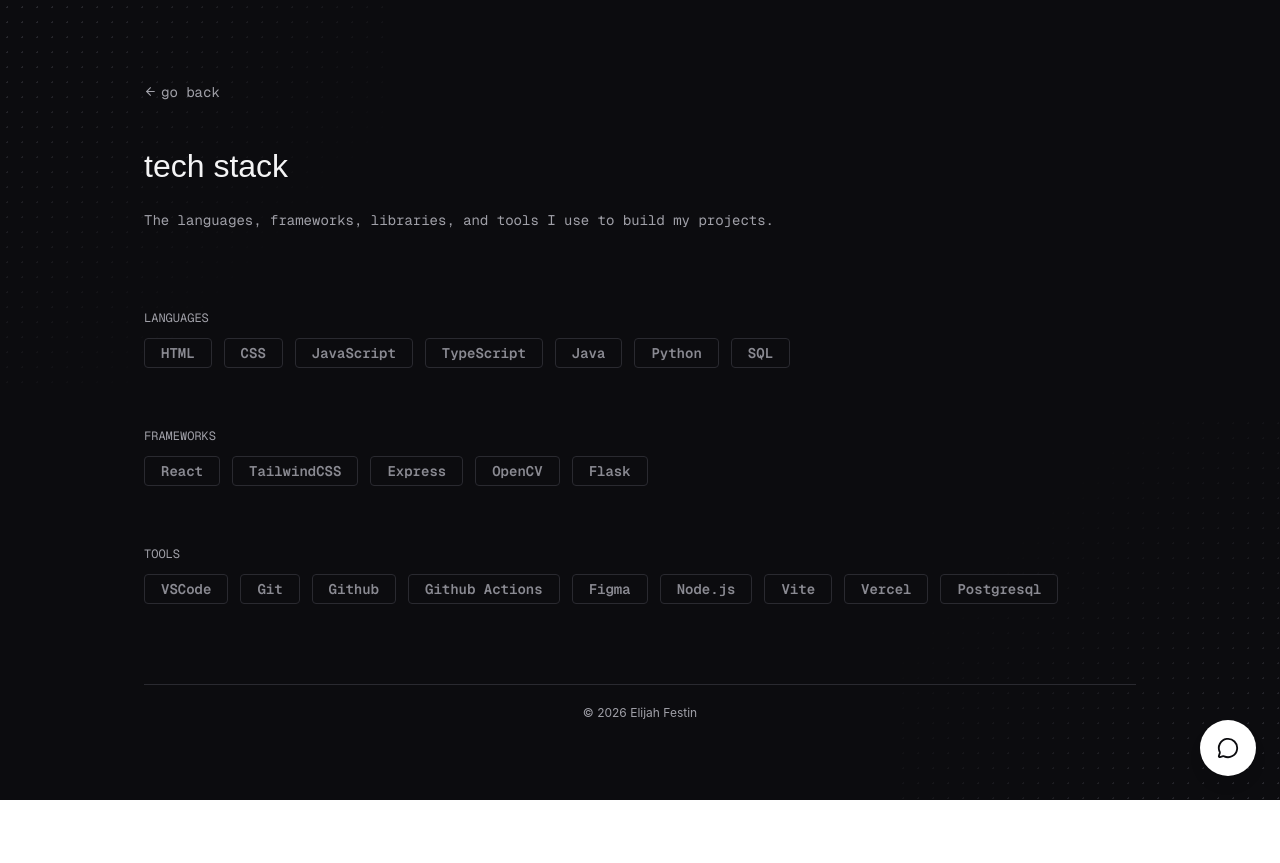
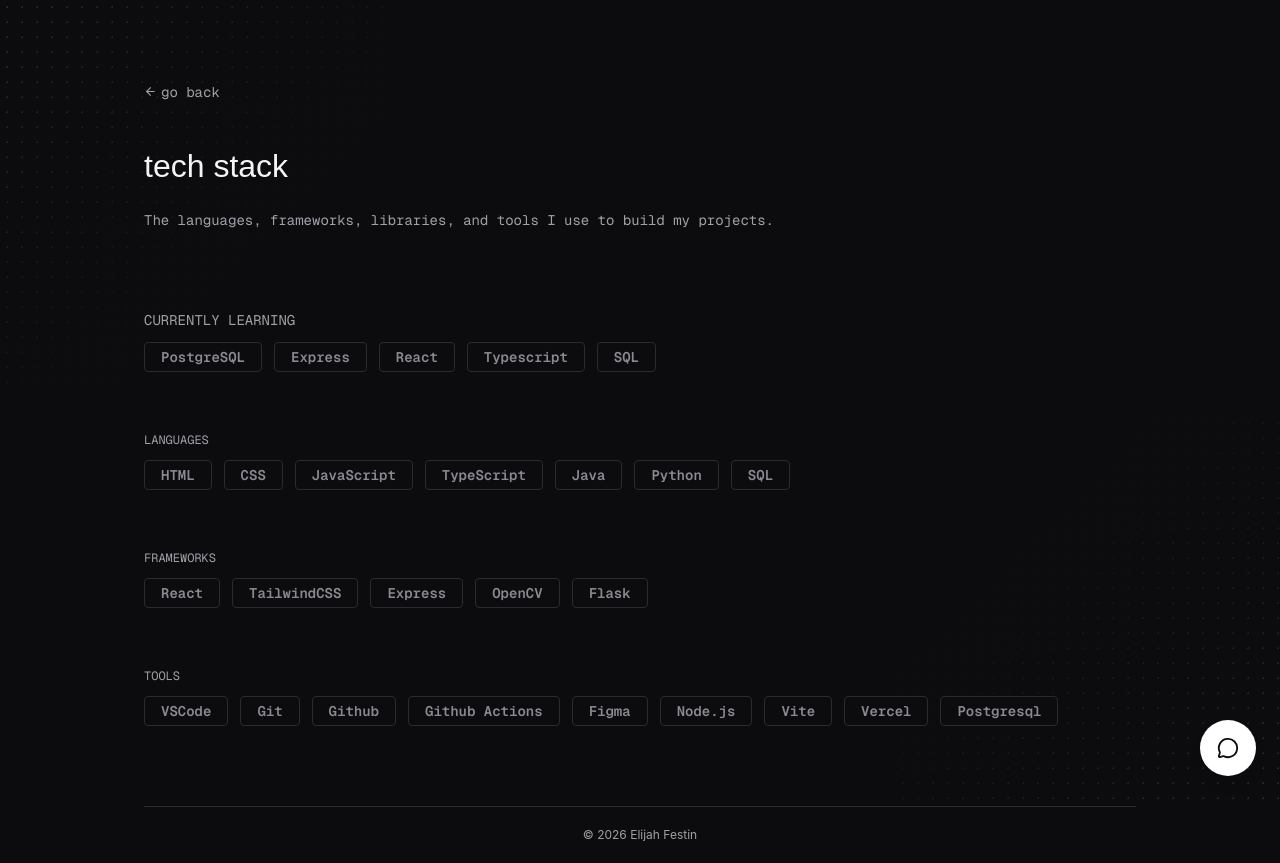
Before and after one commit to eli-fstn/portfolio, a React (Vite) app: page /tech-stack in a window 1280 px wide. Before the commit the page ends 800 px from the top, so only its background shows below. Built offline with nearby package versions, Linux system fonts and the light colour scheme; a web font is replaced by a local one.

Commit message:
fix: added mt to the content of education + currently learning stack in tech stack

```diff
--- a/api/chat.ts
+++ b/api/chat.ts
@@ -59,7 +59,7 @@
 - Languages: ${techStack.languages.join(", ")}
 - Frameworks & Libraries: ${techStack.frameworks.join(", ")}
 - Tools & Platforms: ${techStack.tools.join(", ")}
-- Currently learning: PostgreSQL, Express, SQL, TypeScript, React
+- Currently learning: ${techStack.currentLearning.join(", ")}
 
 My projects:
 ${projectsList}`;
--- a/src/data/portfolio.ts
+++ b/src/data/portfolio.ts
@@ -3,12 +3,14 @@
   languages: string[];
   frameworks: string[];
   tools: string[];
+  currentLearning: string[]
 }
 
 const techStack: TechStack = {
   languages: ["HTML", "CSS", "JavaScript", "TypeScript", "Java", "Python", "SQL"],
   frameworks: ["React", "TailwindCSS", "Express", "OpenCV", "Flask"],
   tools: ["VSCode", "Git", "Github", "Github Actions", "Figma", "Node.js", "Vite", "Vercel", "Postgresql"],
+  currentLearning: ["PostgreSQL", "Express", "React", "Typescript", "SQL"]
 };
 
 export function getTechStack(): TechStack {
@@ -79,7 +81,7 @@
     type: "Front-end Dev | Web App",
     stack: ["React", "TailwindCSS", "Javascript", "Vite"],
     description:
-      "Kabsupanion is a section-centric student portal developed to support the academic needs of students through a centralized and accessible platform. It streamlines academic organization by providing tools for task management, scheduling, activity tracking, and collaborative resource sharing within a section-based environment.",
+      "Kabsupanion is a section-based student portal developed to support the academic needs of students through a centralized and accessible platform. It streamlines academic organization by providing tools for task management, scheduling, activity tracking, and collaborative resource sharing within a section-based environment.",
     link: "https://kabsupanion.vercel.app"
   },
   {
@@ -87,7 +89,7 @@
     type: "Web App",
     stack: ["React", "TailwindCSS", "Typescript"],
     description:
-      "Echo is a client-side web application for calculating a student's General Weighted Average (GWA) and predicting Latin honors. It provides a compact workflow for entering subjects (name, grade, units), reviewing weighted totals, configuring academic policy, and exporting a printable summary report as a PNG image.",
+      "Echo is a web application for calculating a student's General Weighted Average (GWA) and predicting Latin honors. It provides a compact workflow for entering subjects (name, grade, units), reviewing weighted totals, configuring academic policy, and exporting a printable summary report as a PNG image.",
     link: "https://echo-gwa-calculator.vercel.app"
   },
   {
--- a/src/pages/Education.tsx
+++ b/src/pages/Education.tsx
@@ -95,7 +95,7 @@
                 </div>
 
                 {/* content */}
-                <div className="min-w-0">
+                <div className="min-w-0 m-1.5">
                   <p className="font-mono text-[10px] text-[#8a8a92] transition-colors duration-300 group-hover:text-[#a0a0a8] sm:text-xs">
                     {entry.date}
                   </p>
--- a/src/pages/TechStack.tsx
+++ b/src/pages/TechStack.tsx
@@ -7,7 +7,7 @@
 
 function TechStack() {
   const sectionRef = useRef<HTMLDivElement | null>(null);
-  const { languages, frameworks, tools } = getTechStack();
+  const { languages, frameworks, tools, currentLearning} = getTechStack();
 
   useEffect(() => {
     window.scrollTo(0, 0);
@@ -77,6 +77,21 @@
         {/* Main Content */}
         <div className="mt-20 flex flex-col gap-15">
           <div className="animate-on-scroll">
+            <p className="text-[#a0a0a8] font-mono text-sm uppercase">Currently Learning</p>
+            <div className="mt-3 flex flex-wrap gap-3">
+              {currentLearning.map((language, i) => (
+                <Boxes
+                  key={i}
+                  text={language}
+                  typography="text-sm"
+                  dimensions="px-4 py-1"
+                  designs="rounded font-semibold"
+                />
+              ))}
+            </div>
+          </div>
+
+          <div className="animate-on-scroll">
             <p className="text-[#a0a0a8] font-mono text-xs uppercase">Languages</p>
             <div className="mt-3 flex flex-wrap gap-3">
               {languages.map((language, i) => (
```
